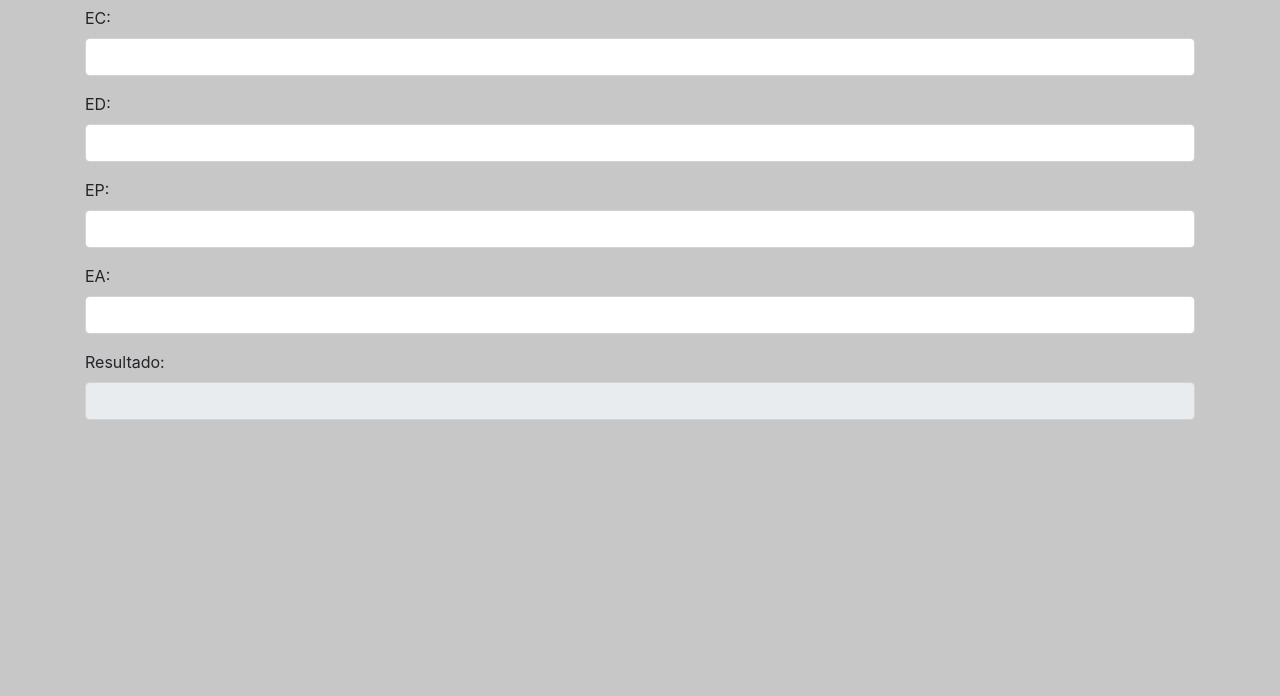
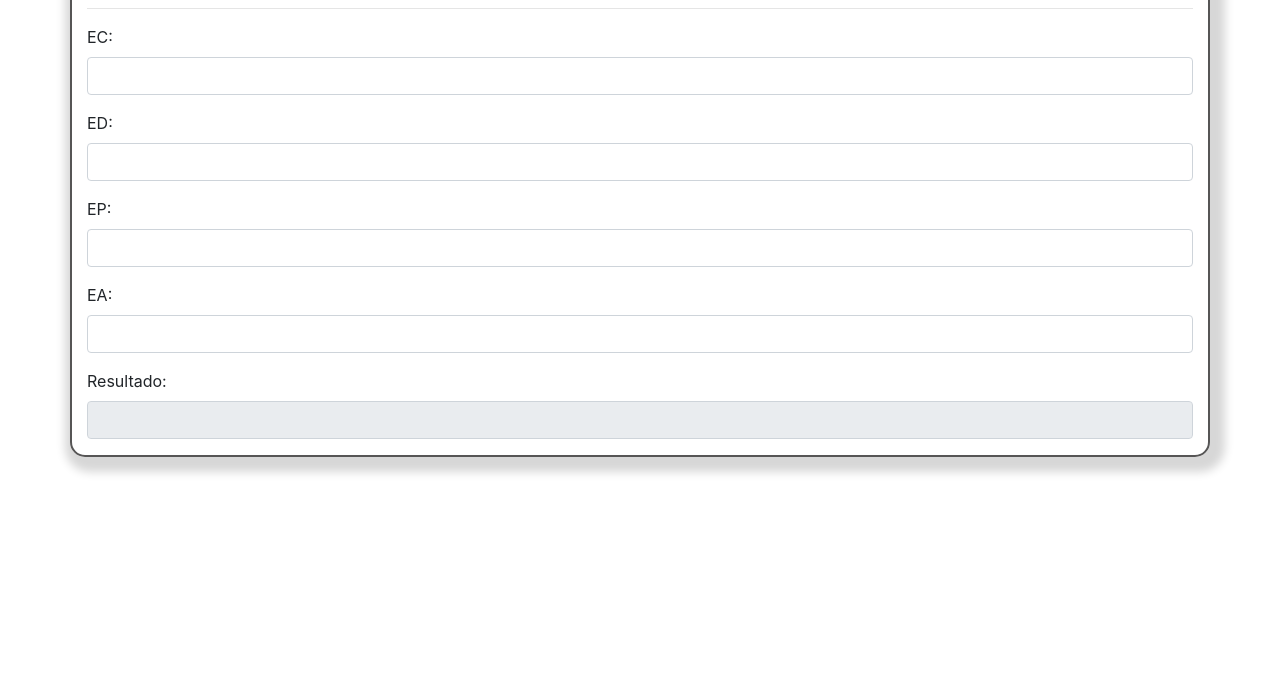
Before and after one commit to Bjohan23/calcular-notas, a plain HTML site: page index.html in a window 1280 px wide. Shown: the part 104-800 px from the top of the page. Drawn offline with nearby package versions, Linux system fonts and the light colour scheme.

Commit message:
estilo al conteiner

```diff
--- a/index.html
+++ b/index.html
@@ -13,6 +13,7 @@
   <body>
     <div class="container mt-5">
       <h2 class="text-center mb-4 font-italic">Calculadora de notas</h2>
+      <hr />
       <form id="formulario">
         <div class="form-group">
           <label for="ec">EC:</label>
--- a/style.css
+++ b/style.css
@@ -1,3 +1,9 @@
 body {
-  background-color: rgb(200, 199, 199);
+  background-color: rgb(255, 255, 255);
 }
+
+.container {
+  border: 2px solid rgb(86, 85, 85);
+  border-radius: 15px;
+  box-shadow: 5px 5px 10px 10px rgb(215, 215, 215);
+}
```
